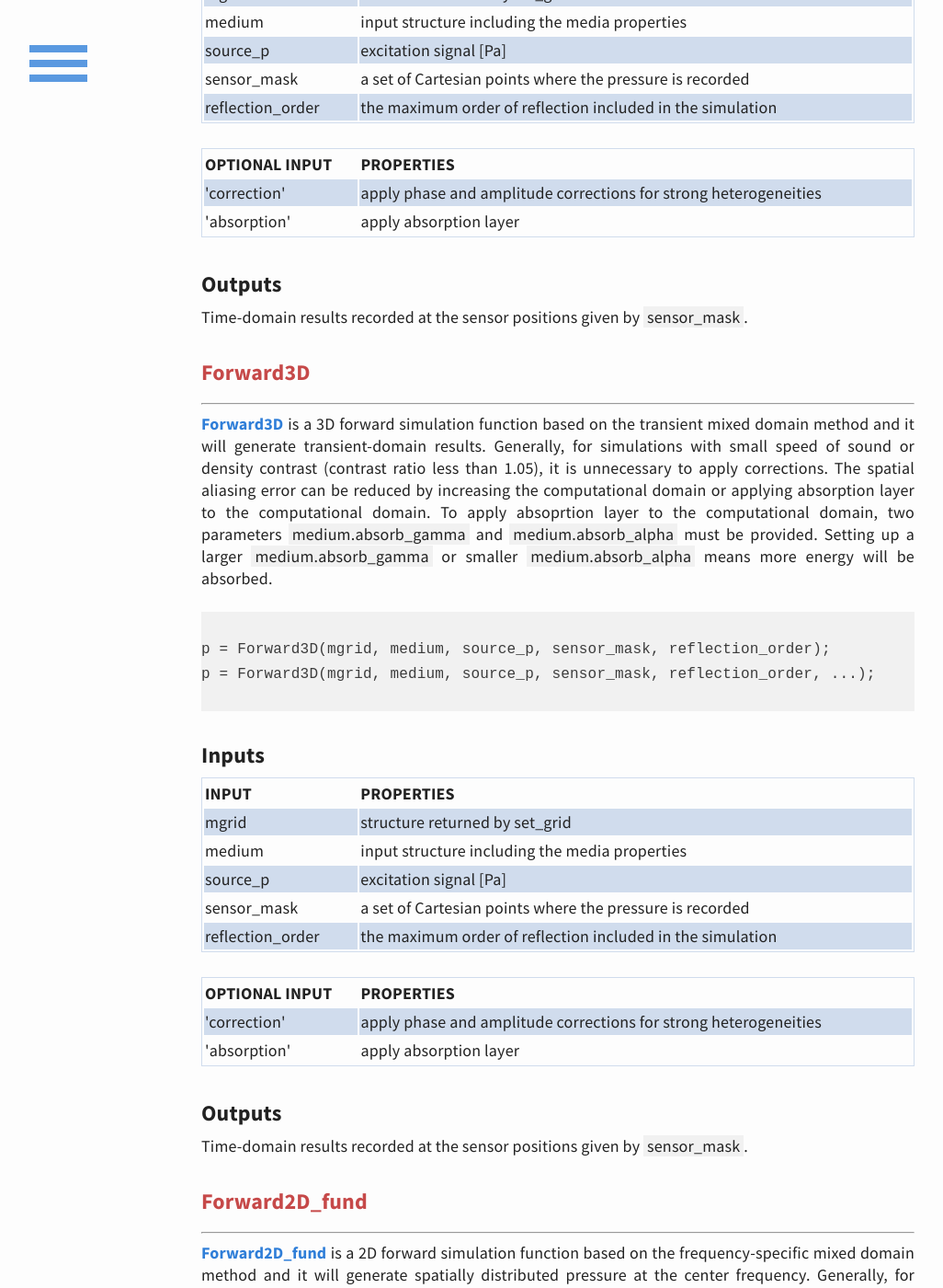
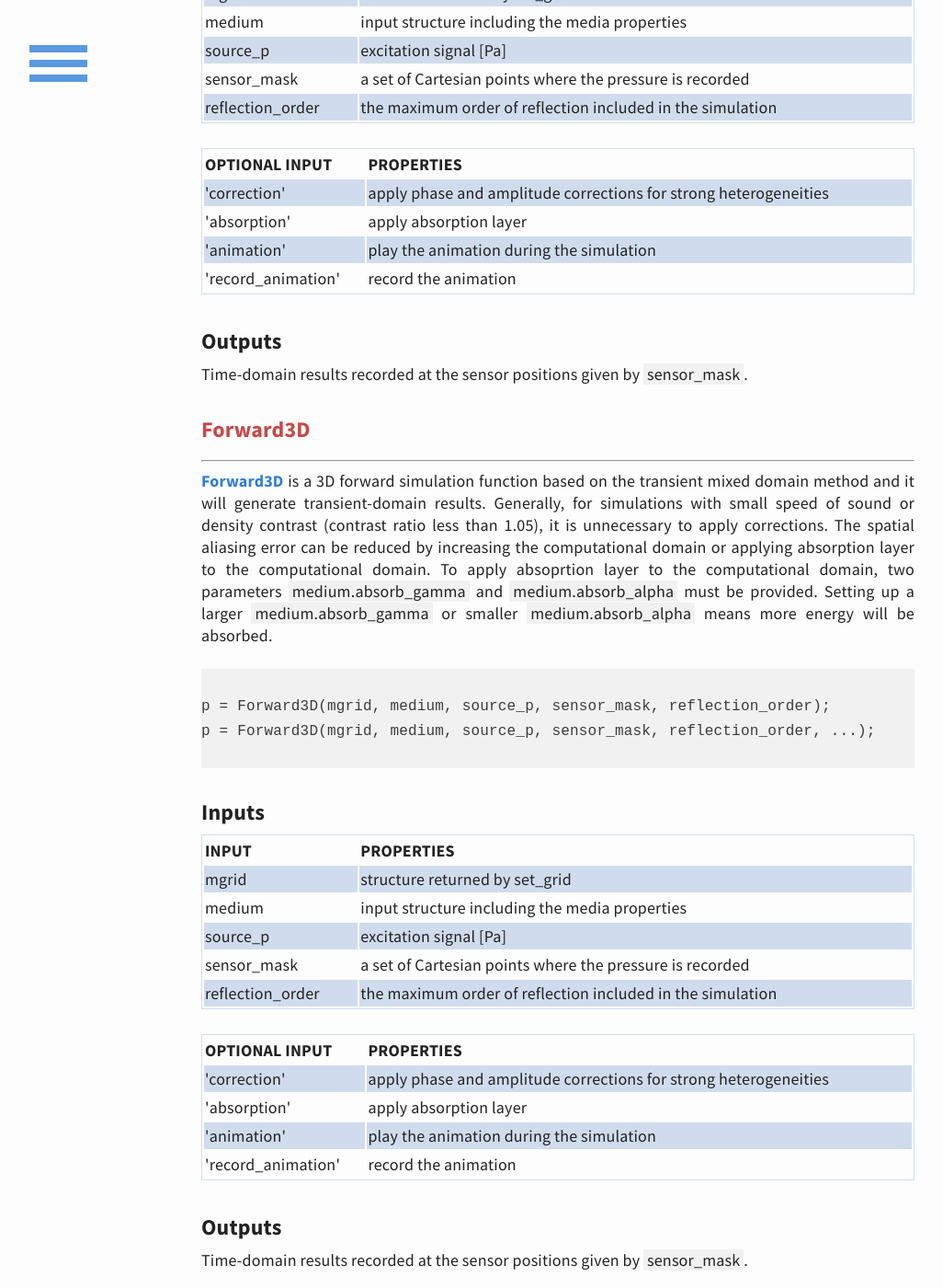
Before and after one commit to m-SOUND/mSOUND, a Jekyll site: the page built from function.html, in a window 1280 px wide and 1400 px high, scrolled down 3294 px. Shown: the whole window at 92% size, without its empty margins (33-1059 px from the left). Built offline with Jekyll 4.4.1, drawn with Linux system fonts in a browser that asks for light colours; some of the changed text lies outside the part shown.

Commit message:
Update function.html

```diff
--- a/function.html
+++ b/function.html
@@ -216,13 +216,19 @@ p = Forward2D(mgrid, medium, source_p, sensor_mask, reflection_order, ...);
 <br>
 <table>
   <tr>
-    <th>OPTIONAL INPUT</th><th>PROPERTIES</th>
+  <th>OPTIONAL INPUT</th><th>PROPERTIES</th>
   </tr>
   <tr>
-    <td>'correction'</td><td>apply phase and amplitude corrections for strong heterogeneities</td>
+  <td>'correction'</td><td>apply phase and amplitude corrections for strong heterogeneities</td>
   </tr>
    <tr>
   <td>'absorption'</td><td>apply absorption layer</td>
+  </tr>
+  <tr>
+  <td>'animation'</td><td>play the animation during the simulation</td>
+  </tr>
+  <tr>
+  <td>'record_animation'</td><td>record the animation</td>
   </tr>
  </table>
 <br>
@@ -281,6 +287,12 @@ p = Forward3D(mgrid, medium, source_p, sensor_mask, reflection_order, ...);
   </tr>
    <tr>
   <td>'absorption'</td><td>apply absorption layer</td>
+  </tr>
+   <tr>
+  <td>'animation'</td><td>play the animation during the simulation</td>
+  </tr>
+  <tr>
+  <td>'record_animation'</td><td>record the animation</td>
   </tr>
  </table>
 <br>
@@ -618,6 +630,12 @@ p = Backward2D(mgrid, medium, source_p, sensor_mask, ...);
    <tr>
   <td>'absorption'</td><td>apply absorption layer</td>
   </tr>
+   <tr>
+  <td>'animation'</td><td>play the animation during the simulation</td>
+  </tr>
+  <tr>
+  <td>'record_animation'</td><td>record the animation</td>
+  </tr>
  </table>
 <br>
 <h3>Outputs</h3>
@@ -671,6 +689,12 @@ p = Backward3D(mgrid, medium, source_p, sensor_mask, ...);
   </tr>
    <tr>
   <td>'absorption'</td><td>apply absorption layer</td>
+  </tr>
+   <tr>
+  <td>'animation'</td><td>play the animation during the simulation</td>
+  </tr>
+  <tr>
+  <td>'record_animation'</td><td>record the animation</td>
   </tr>
  </table>
 <br>
```
